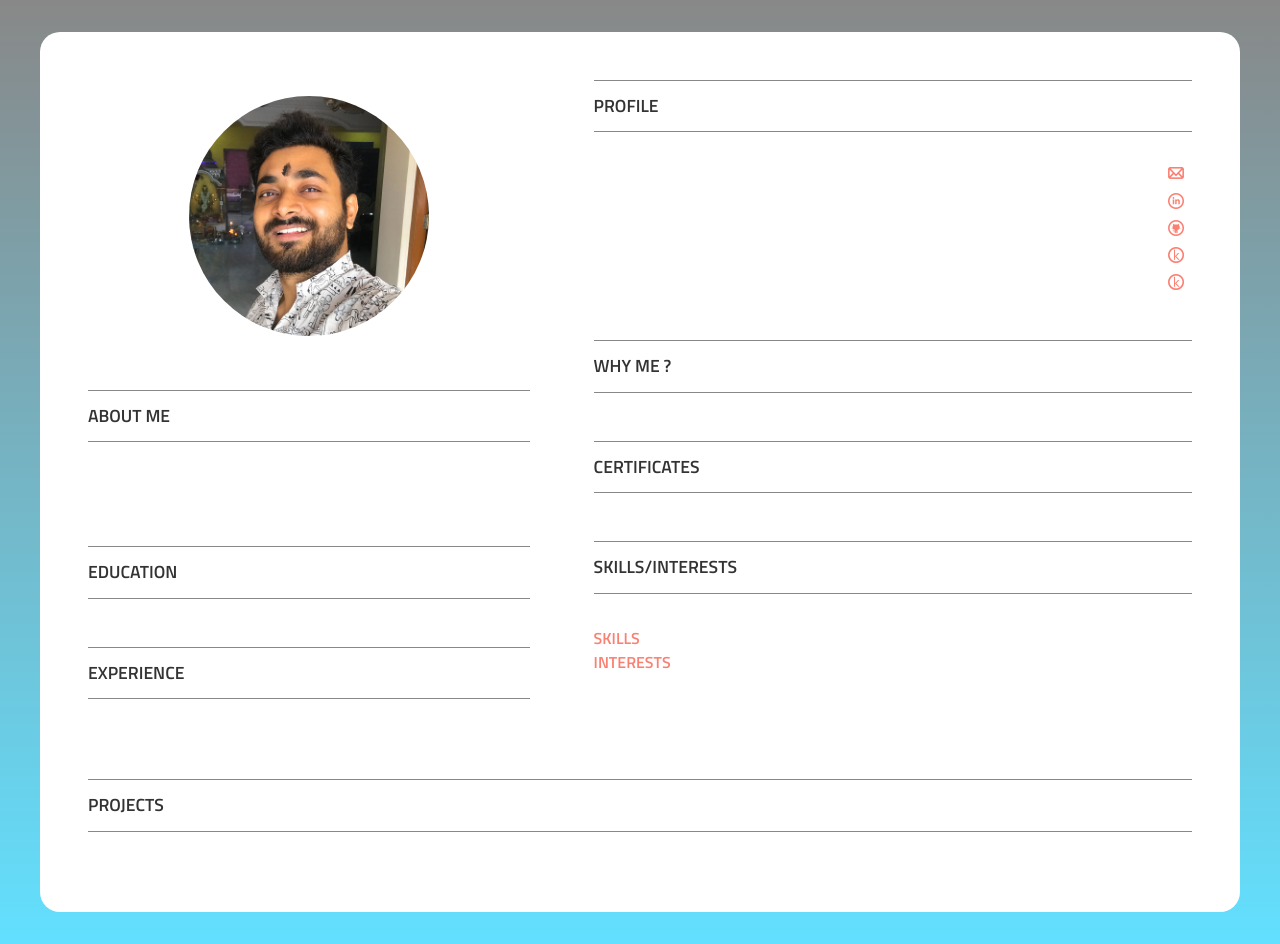
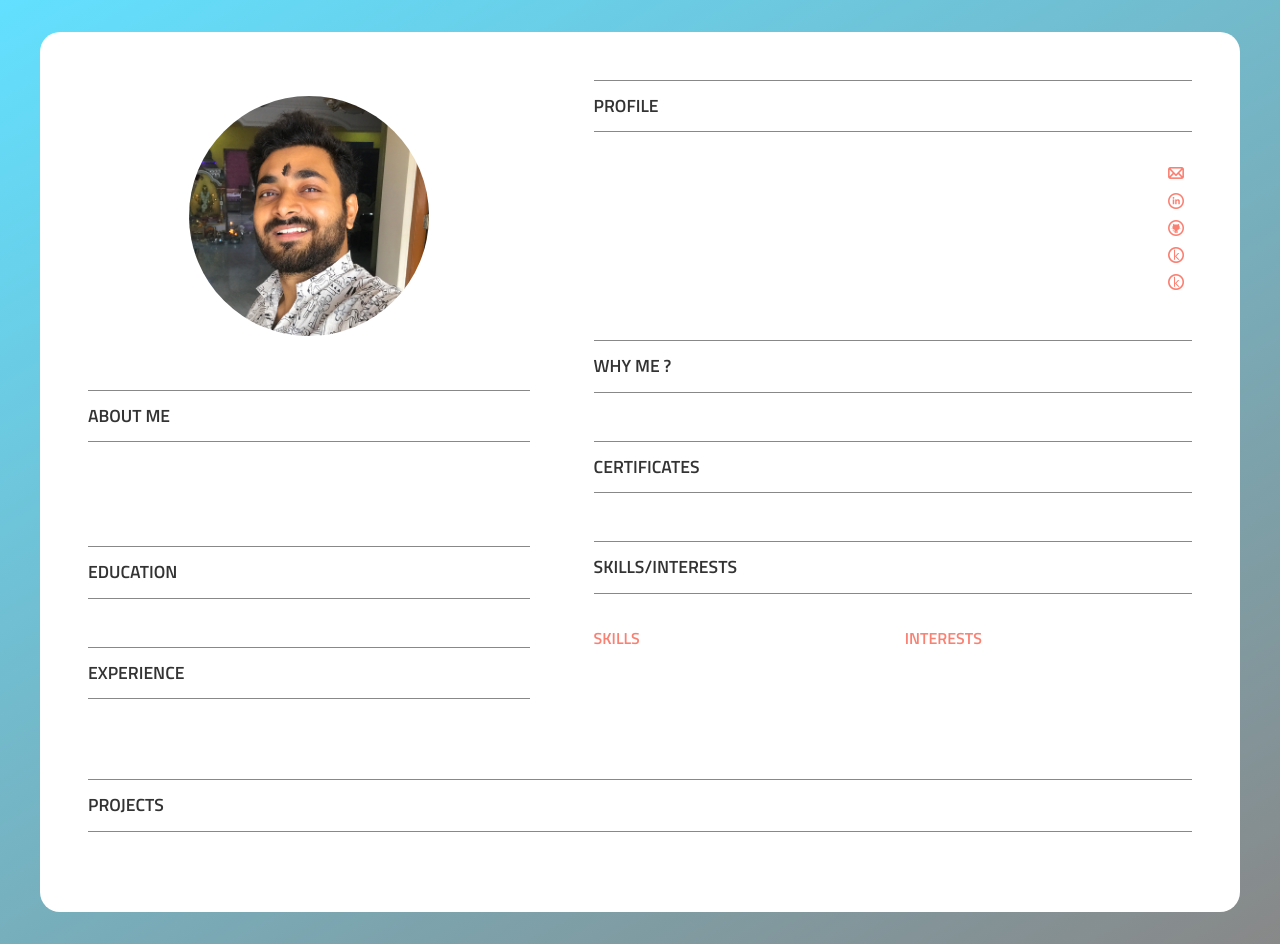
Before and after one commit to JuelBasak/Dynamic-Resume, a Flask app: template templates/index.html in a window 1280 px wide. Run offline with Flask 2, Linux system fonts and the light colour scheme; the template is opened without the code that fills it, so the values that code supplies are empty.

Commit message:
Fixed website

```diff
--- a/static/style.css
+++ b/static/style.css
@@ -13,7 +13,7 @@ html {
 
 body {
   padding: 2rem 2.5rem;
-  background-image: linear-gradient(#888, rgb(98, 224, 255));
+  background-image: linear-gradient(-30deg, #888, rgb(98, 224, 255));
 }
 
 h1 {
@@ -89,7 +89,6 @@ ul {
   display: grid;
   grid-template-columns: 1fr 1fr;
   grid-gap: 10rem;
-  /* border: 5px solid red; */
 }
 
 .timeline .event + .event {
@@ -98,24 +97,32 @@ ul {
 
 .timeline .event {
   display: grid;
-  grid-template-columns: 5ch 1fr;
+  grid-template-columns: 10ch 1fr;
   /* border: 5px solid blueviolet; */
 }
 
 /* .timeline .event .duration {
-  border: 5px solid cyan;
+  border: 5px solid blue;
 } */
 
 .timeline .content {
   border-left: 1px solid #888;
-  padding-left: 2rem;
-  margin-left: 1rem;
+  padding-left: 1rem;
   /* border: 5px solid black; */
 }
 
 .content > h3 + p {
   margin-bottom: 1rem;
   color: #333;
+}
+
+.list-container {
+  display: flex;
+  justify-content: space-between;
+}
+
+.list-container > li {
+  flex-basis: 48%;
 }
 
 .resume {
--- a/templates/index.html
+++ b/templates/index.html
@@ -133,7 +133,7 @@
 
       <section class="skills">
         <h2>Skills/Interests</h2>
-        <ul>
+        <ul class="list-container">
           <li>
             <h3>Skills</h3>
             <ol type="1">
```
Also changed, not shown: 1 other file.
